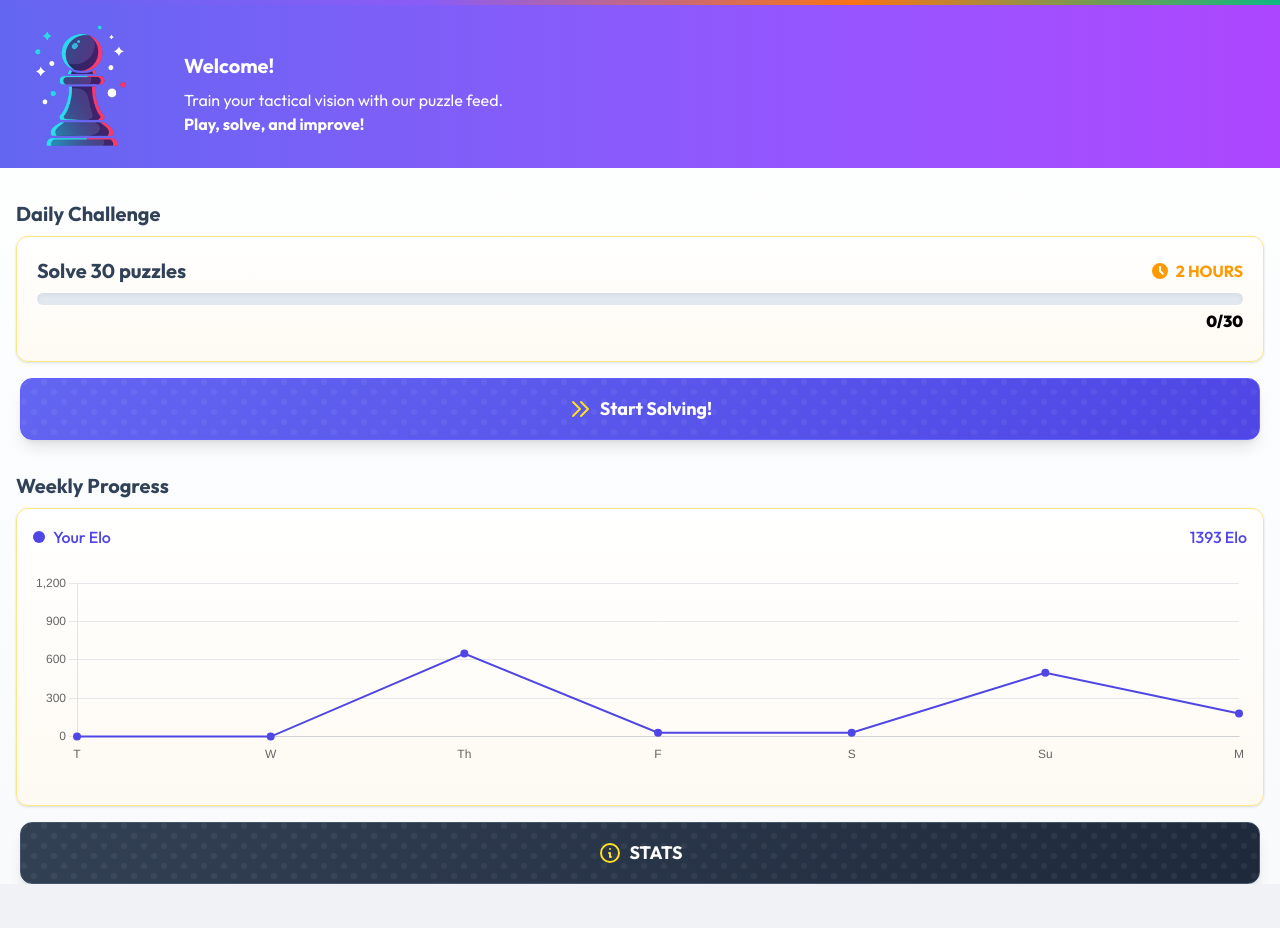
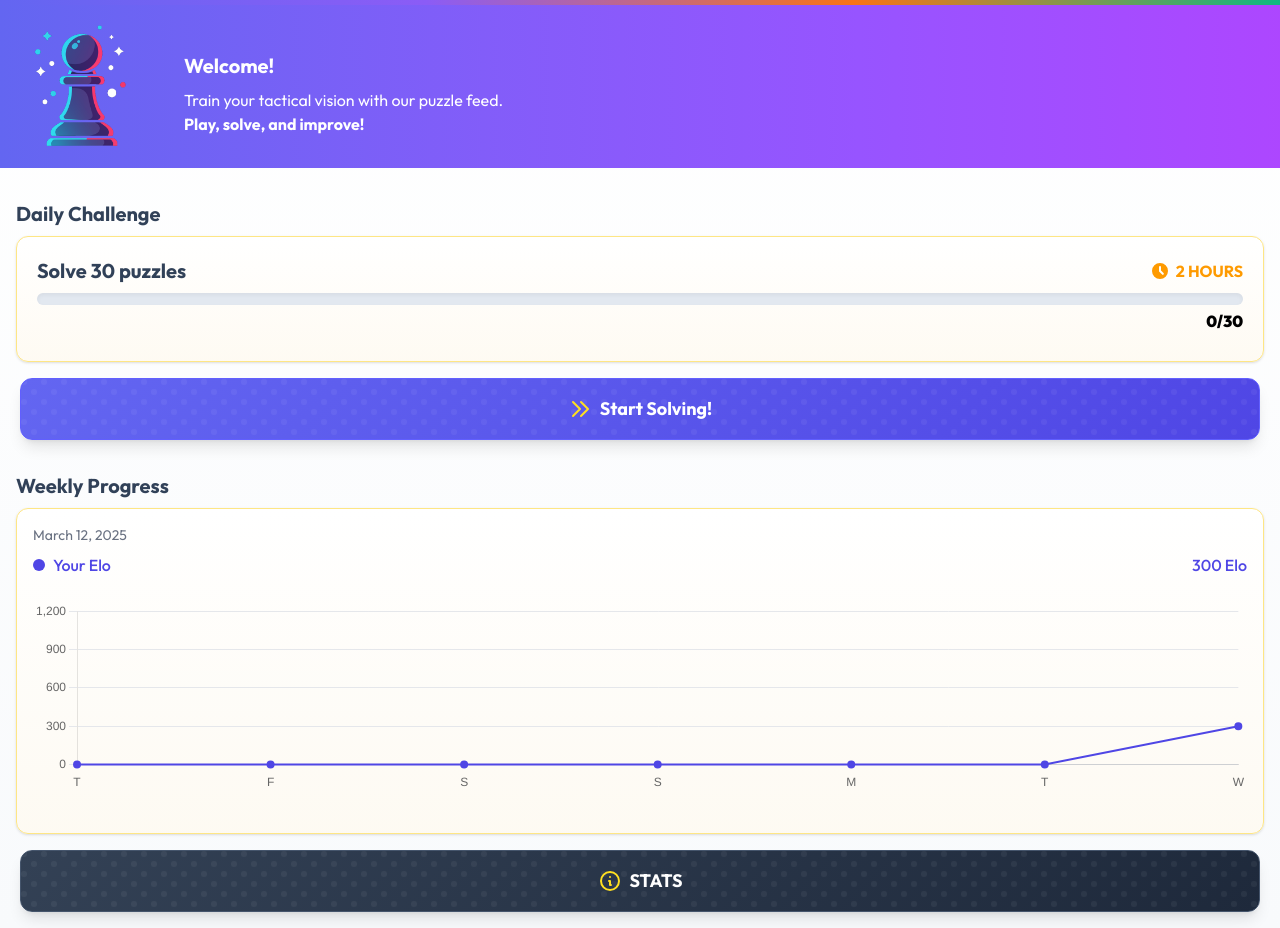
Before and after one commit to cylwin/chesstok, a Vue app: page / in a window 1280 px wide. Before the commit the page ends 884 px from the top, so only its background shows below. Built offline with nearby package versions, Linux system fonts and the light colour scheme; no server answers; the database is empty; the HTML template or start-up script is replaced by a standard one.

Commit message:
add stats

```diff
--- a/package.json
+++ b/package.json
@@ -19,6 +19,7 @@
     "@unovis/vue": "^1.5.1",
     "chart.js": "^4.4.8",
     "chess.js": "^1.1.0",
+    "dayjs": "^1.11.13",
     "pinia": "^3.0.1",
     "tailwindcss": "^4.0.12",
     "vue": "^3.5.13",
--- a/src/components/ChessPuzzle.vue
+++ b/src/components/ChessPuzzle.vue
@@ -4,7 +4,7 @@ import { TheChessboard } from 'vue3-chessboard'
 import 'vue3-chessboard/style.css'
 import type { BoardApi, BoardConfig } from 'vue3-chessboard'
 import { useUserStore } from '@/stores'
-import futuristicMove from '@/assets/sounds/futuristic_Move.mp3'
+import standardMove from '@/assets/sounds/standard_Move.mp3'
 import ringtoneCorrect from '@/assets/sounds/ringtone-correct.mp3'
 import boinkWrong from '@/assets/sounds/boink-wrong.mp3'
 const props = defineProps<{
@@ -110,7 +110,7 @@ watch(() => props.fen, updateBoardFromProps)
 watch(() => props.winningMove, updateBoardFromProps)
 
 const SOUNDS = {
-  move: new Audio(futuristicMove),
+  move: new Audio(standardMove),
   correct: new Audio(ringtoneCorrect),
   incorrect: new Audio(boinkWrong),
   // epic_fail: new Audio('/sounds/epic_fail.mp3'),
--- a/src/components/WeeklyProgress.vue
+++ b/src/components/WeeklyProgress.vue
@@ -1,5 +1,5 @@
 <script setup lang="ts">
-import { ref, computed } from 'vue'
+import { ref, computed, onMounted } from 'vue'
 import { Line } from 'vue-chartjs'
 import {
   Chart as ChartJS,
@@ -11,59 +11,179 @@ import {
   Tooltip,
   Legend,
 } from 'chart.js'
-
+import dayjs from 'dayjs'
+import { supabase } from '@/services/supabase'
+import { useUserStore } from '@/stores/user'
 // Register ChartJS components
 ChartJS.register(CategoryScale, LinearScale, PointElement, LineElement, Title, Tooltip, Legend)
+
+async function getUserEloHistory() {
+  // Get the date 7 days ago
+  const sevenDaysAgo = new Date()
+  sevenDaysAgo.setDate(sevenDaysAgo.getDate() - 7)
+
+  // Query puzzle attempts for the last 7 days
+  const { data, error } = await supabase
+    .from('puzzle_attempts')
+    .select('created_at, new_elo')
+    .gte('created_at', sevenDaysAgo.toISOString())
+
+  if (error) {
+    console.error('Error fetching elo history:', error)
+    return []
+  }
+
+  if (!data || data.length === 0) {
+    return []
+  }
+
+  // Group data by day
+  const groupedByDay = data.reduce(
+    (acc: Record<string, { min: number; max: number; count: number }>, item) => {
+      // Extract date part only from created_at
+      const day = new Date(item.created_at).toISOString().split('T')[0]
+
+      if (!acc[day]) {
+        acc[day] = {
+          min: Infinity,
+          max: -Infinity,
+          count: 0,
+        }
+      }
+
+      // Update min and max elo for the day
+      acc[day].min = Math.min(acc[day].min, item.new_elo)
+      acc[day].max = Math.max(acc[day].max, item.new_elo)
+      acc[day].count += 1
+
+      return acc
+    },
+    {},
+  )
+
+  // Convert to array format
+  return Object.entries(groupedByDay).map(([date, stats]) => ({
+    date,
+    min_elo: stats.min === Infinity ? null : stats.min,
+    max_elo: stats.max === -Infinity ? null : stats.max,
+    count: stats.count,
+  }))
+}
 
 interface ProgressData {
   name: string
   elo: number
   color: string
-  data: number[]
 }
 
-// Define day keys for type safety
-type DayKey = 'T' | 'W' | 'Th' | 'F' | 'S' | 'Su' | 'M'
+// Define day keys for type safety, now based on ISO date string format (YYYY-MM-DD)
+type DayKey = string
 
 // Interface for chart data
 interface ChartDataItem {
   name: string
   color: string
-  T: number
-  W: number
-  Th: number
-  F: number
-  S: number
-  Su: number
-  M: number
+  [key: string]: string | number // Allow dynamic date keys
 }
 
-// Sample data for the chart
-const chartData = ref<ChartDataItem[]>([
-  {
-    name: 'Your Elo',
-    color: '#4f46e5',
-    T: 0,
-    W: 0,
-    Th: 650,
-    F: 30,
-    S: 30,
-    Su: 500,
-    M: 180,
-  },
-])
+// Get the last 7 days (including today)
+const getDays = () => {
+  const result: DayKey[] = []
+  for (let i = 6; i >= 0; i--) {
+    result.push(dayjs().subtract(i, 'day').format('YYYY-MM-DD'))
+  }
+  return result
+}
+
+// Format day for display
+const formatDayLabel = (dateStr: string) => {
+  return dayjs(dateStr).format('ddd')[0] // First letter of day name
+}
+
+// Days for data
+const dayKeys = getDays()
+
+// Sample data for the chart, using dynamic date keys
+const chartData = ref<ChartDataItem>({
+  name: 'Your Elo',
+  color: '#4f46e5',
+})
+
+const userStore = useUserStore()
 
 // For display in header
-const progressData = ref<ProgressData[]>([
-  {
-    name: 'Your Elo',
-    elo: 1393,
-    color: '#4f46e5',
-    data: [0, 0, 650, 30, 30, 500, 180],
-  },
-])
+const progressData = ref<ProgressData>({
+  name: 'Your Elo',
+  elo: userStore.currentElo,
+  color: '#4f46e5',
+})
 
-const days: DayKey[] = ['T', 'W', 'Th', 'F', 'S', 'Su', 'M']
+// Initialize chart data with dates
+onMounted(async () => {
+  try {
+    // Get actual ELO history data from service
+    let eloHistory = await getUserEloHistory()
+
+    // Calculate current ELO (most recent value)
+    const currentElo = userStore.currentElo
+    // Process eloHistory to ensure all days have values
+    const processedEloHistory = dayKeys.map((day) => {
+      // Find if we have data for this day
+      const dayData = eloHistory.find((item) => item.date === day)
+
+      if (dayData) {
+        return dayData
+      } else {
+        // Find the most recent previous day with data
+        const previousData = eloHistory
+          .filter((item) => item.date < day)
+          .sort((a, b) => new Date(b.date).getTime() - new Date(a.date).getTime())[0]
+
+        // Use previous day's data or default to 0
+        return {
+          date: day,
+          min_elo: previousData ? previousData.min_elo : 0,
+          max_elo: previousData ? previousData.max_elo : 0,
+          count: 0,
+        }
+      }
+    })
+
+    // For the last day (today), use the current Elo from userStore
+    const lastDayIndex = processedEloHistory.length - 1
+    if (lastDayIndex >= 0) {
+      processedEloHistory[lastDayIndex].max_elo = currentElo
+    }
+
+    // Replace the original eloHistory with the processed one
+    eloHistory = processedEloHistory
+    // Update chartData with date keys
+    chartData.value = {
+      name: 'Your Elo',
+      color: '#4f46e5',
+      ...dayKeys.reduce(
+        (acc, day, index) => {
+          // Map ELO values to corresponding days, handle case where not enough data exists
+          acc[day] = index < eloHistory.length ? eloHistory[index].max_elo || 0 : 0
+          return acc
+        },
+        {} as Record<string, number>,
+      ),
+    }
+  } catch (error) {
+    console.error('Failed to fetch ELO history:', error)
+    // Fallback to empty data in case of error
+    chartData.value = { name: 'Your Elo', color: '#4f46e5' }
+    progressData.value = {
+      name: 'Your Elo',
+      elo: 0,
+      color: '#4f46e5',
+    }
+  }
+})
+
+// Formatted day labels for display
+const dayLabels = computed(() => dayKeys.map(formatDayLabel))
 
 // Chart.js configuration
 const chartOptions = {
@@ -90,6 +210,15 @@ const chartOptions = {
     legend: {
       display: false,
     },
+    tooltip: {
+      callbacks: {
+        title: (tooltipItems: any[]) => {
+          // Display full date in tooltip
+          const index = tooltipItems[0].dataIndex
+          return dayjs(dayKeys[index]).format('ddd, MMM D')
+        },
+      },
+    },
   },
   elements: {
     line: {
@@ -104,10 +233,10 @@ const chartOptions = {
 // Prepare chart.js data format
 const chartjsData = computed(() => {
   return {
-    labels: days,
-    datasets: chartData.value.map((user) => ({
+    labels: dayLabels.value,
+    datasets: [chartData.value].map((user) => ({
       label: user.name,
-      data: days.map((day) => user[day]),
+      data: dayKeys.map((day) => (user[day] as number) || 0),
       borderColor: user.color,
       backgroundColor: user.color,
       borderWidth: 2,
@@ -121,13 +250,23 @@ const chartjsData = computed(() => {
   <h2 class="text-xl font-bold text-slate-700">Weekly Progress</h2>
 
   <div class="weekly-progress rounded-xl mt-2 border border-amber-200 bg-white p-4 shadow-sm">
+    <!-- Current date indicator -->
+    <div class="text-sm text-gray-500 mb-2">
+      {{ dayjs().format('MMMM D, YYYY') }}
+    </div>
+
     <!-- User ELO Header -->
     <div class="mb-6">
-      <div v-for="user in progressData" :key="user.name" class="flex items-center mb-1">
-        <div class="w-3 h-3 rounded-full mr-2" :style="{ backgroundColor: user.color }"></div>
-        <span class="text-base font-medium" :style="{ color: user.color }">{{ user.name }}</span>
-        <span class="ml-auto text-base font-medium" :style="{ color: user.color }"
-          >{{ user.elo }} Elo</span
+      <div :key="progressData.name" class="flex items-center mb-1">
+        <div
+          class="w-3 h-3 rounded-full mr-2"
+          :style="{ backgroundColor: progressData.color }"
+        ></div>
+        <span class="text-base font-medium" :style="{ color: progressData.color }">{{
+          progressData.name
+        }}</span>
+        <span class="ml-auto text-base font-medium" :style="{ color: progressData.color }"
+          >{{ progressData.elo }} Elo</span
         >
       </div>
     </div>
--- /dev/null
+++ b/src/services/queries.ts
@@ -0,0 +1 @@
+import { supabase } from "./supabase";
--- a/src/views/HomeView.vue
+++ b/src/views/HomeView.vue
@@ -42,7 +42,7 @@ const goToPuzzles = () => {
     <div class="mt-8 mb-4 px-4">
       <WeeklyProgress />
     </div>
-    <div class="flex px-5">
+    <div class="flex px-5 mb-4">
       <ActionButton type="hint" label="STATS" @click="goToPuzzles" />
     </div>
   </div>
```
Also changed, not shown: 2 other files (tests, documents, lock files or other folders).
